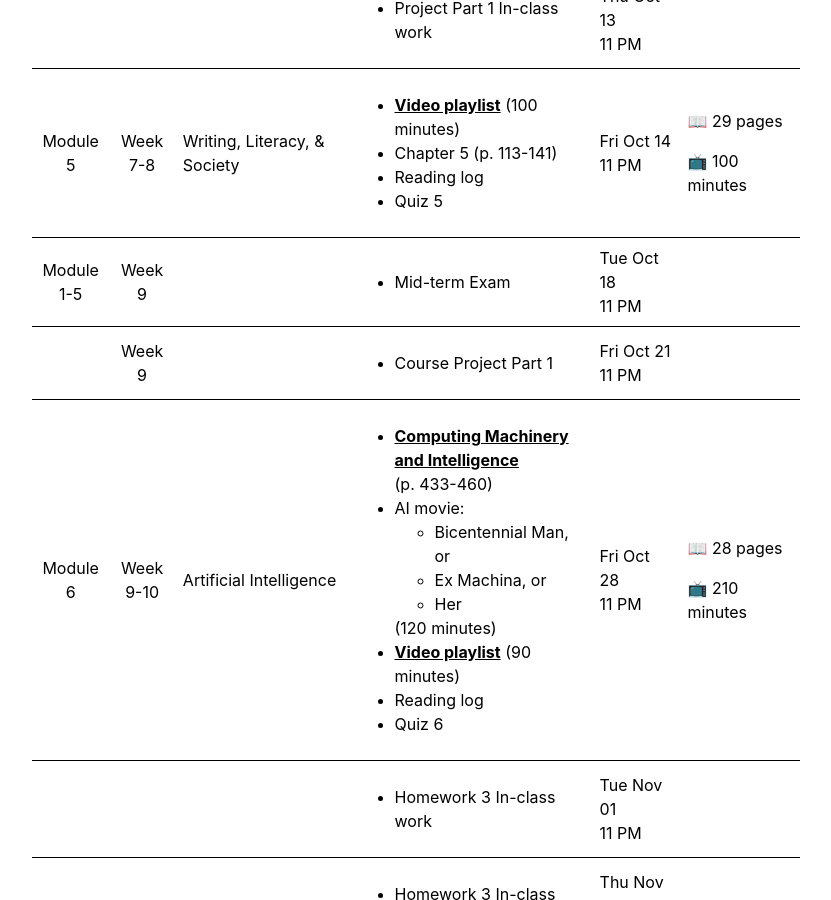
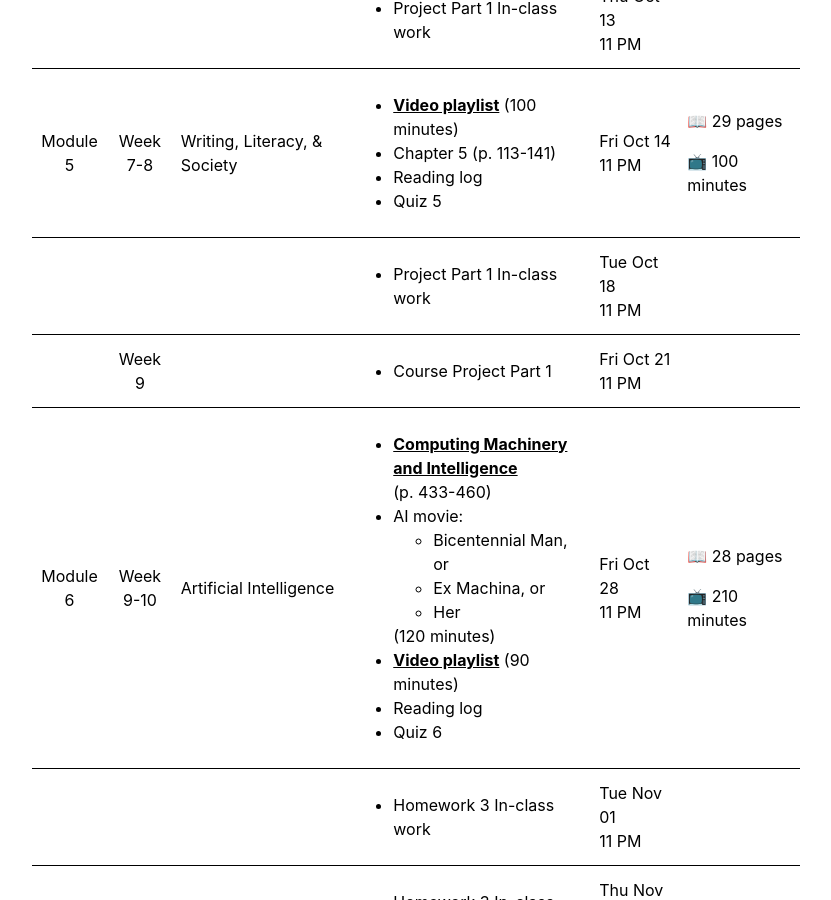
Before and after one commit to 2022-Fall-LING-270/2022-Fall-LING-270.github.io, a Jekyll site: the page built from schedule.md, in a window 1280 px wide and 900 px high, scrolled down 2625 px. Shown: the whole window, without its empty margins (224-1055 px from the left). Built offline with Jekyll 4.4.1, drawn with Linux system fonts in a browser that asks for light colours.

Commit message:
Removed midterm from the schedule

```diff
--- a/_data/schedule.yaml
+++ b/_data/schedule.yaml
@@ -288,11 +288,9 @@
      title: "Quiz 5"
 -
   date: "2022-10-18 23:59 CDT"
-  module: "1-5"
-  week: "9"
   reading:
     -
-     title: "Mid-term Exam"
+     title: "Project Part 1 In-class work"
 -
   week: "9"
   date: "2022-10-21 23:59 CDT"
```
